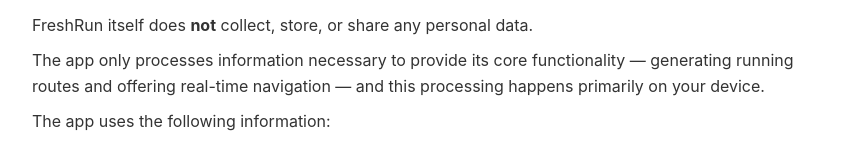
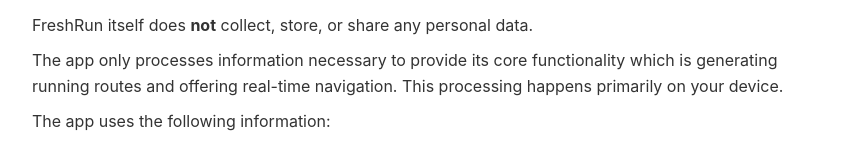
Before and after one commit to freshrun/site, a plain HTML site: page Privacy.html in a window 1280 px wide. Shown: the part 230-379 px from the top of the page, without its empty margins (208-1063 px from the left). Drawn offline with Linux system fonts and the light colour scheme.

Commit message:
Update Privacy.html

```diff
--- a/Privacy.html
+++ b/Privacy.html
@@ -64,7 +64,7 @@
 
   <h2>1. Information We Collect</h2>
   <p>FreshRun itself does <strong>not</strong> collect, store, or share any personal data.</p>
-  <p>The app only processes information necessary to provide its core functionality — generating running routes and offering real-time navigation — and this processing happens primarily on your device.</p>
+  <p>The app only processes information necessary to provide its core functionality which is generating running routes and offering real-time navigation. This processing happens primarily on your device.</p>
 
   <p>The app uses the following information:</p>
 
```
